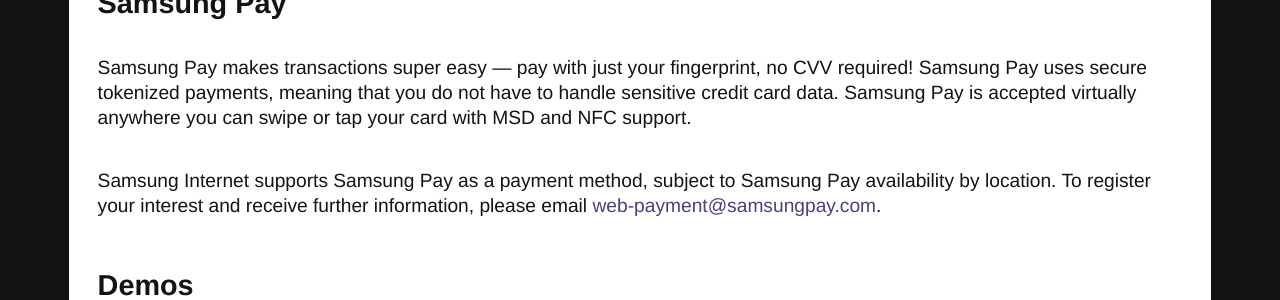
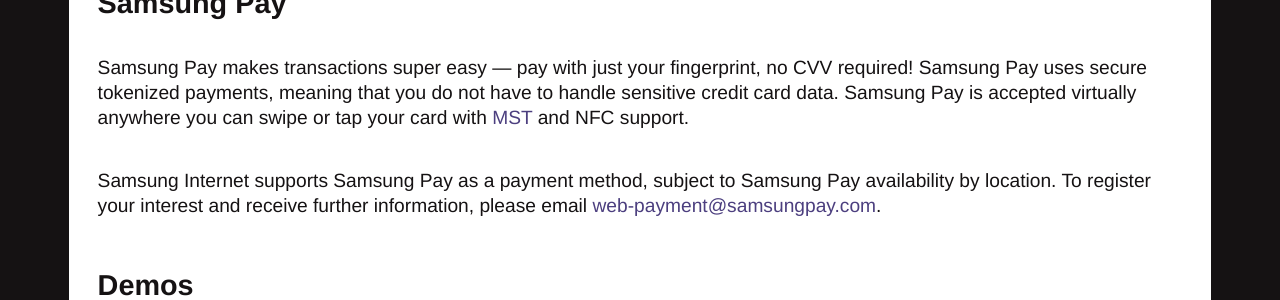
Before and after one commit to SamsungInternet/homepage-archive, a Jekyll site: the page built from docs/web-payments.md, in a window 1280 px wide. Shown: the part 1106-1406 px from the top of the page. Built offline with Jekyll 4.4.1, drawn with Linux system fonts in a browser that asks for light colours.

Commit message:
Update web-payments.md

```diff
--- a/docs/web-payments.md
+++ b/docs/web-payments.md
@@ -37,7 +37,7 @@
 
 ## Samsung Pay
 
-Samsung Pay makes transactions super easy — pay with just your fingerprint, no CVV required! Samsung Pay uses secure tokenized payments, meaning that you do not have to handle sensitive credit card data. Samsung Pay is accepted virtually anywhere you can swipe or tap your card with MSD and NFC support.
+Samsung Pay makes transactions super easy — pay with just your fingerprint, no CVV required! Samsung Pay uses secure tokenized payments, meaning that you do not have to handle sensitive credit card data. Samsung Pay is accepted virtually anywhere you can swipe or tap your card with [MST](https://www.samsung.com/us/support/answer/ANS00043865/) and NFC support.
 
 Samsung Internet supports Samsung Pay as a payment method, subject to Samsung Pay availability by location. To register your interest and receive further information, please email [web-payment@samsungpay.com](mailto:web-payment@samsungpay.com).
 
```
